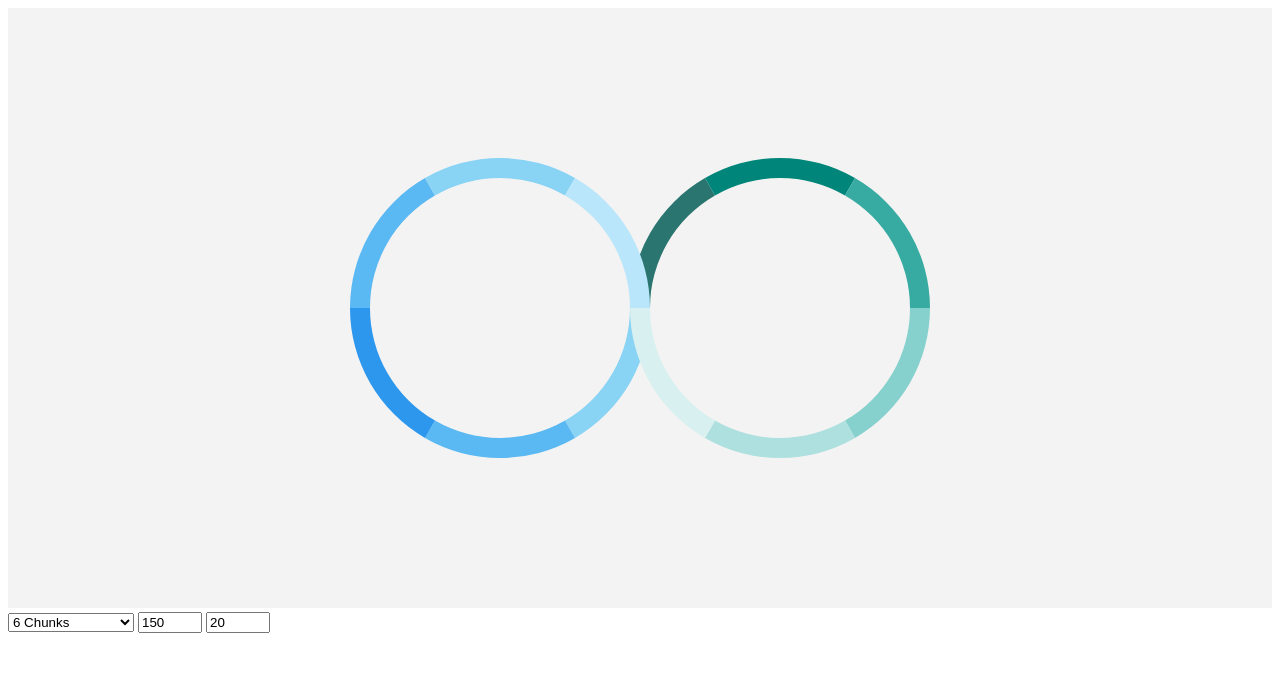
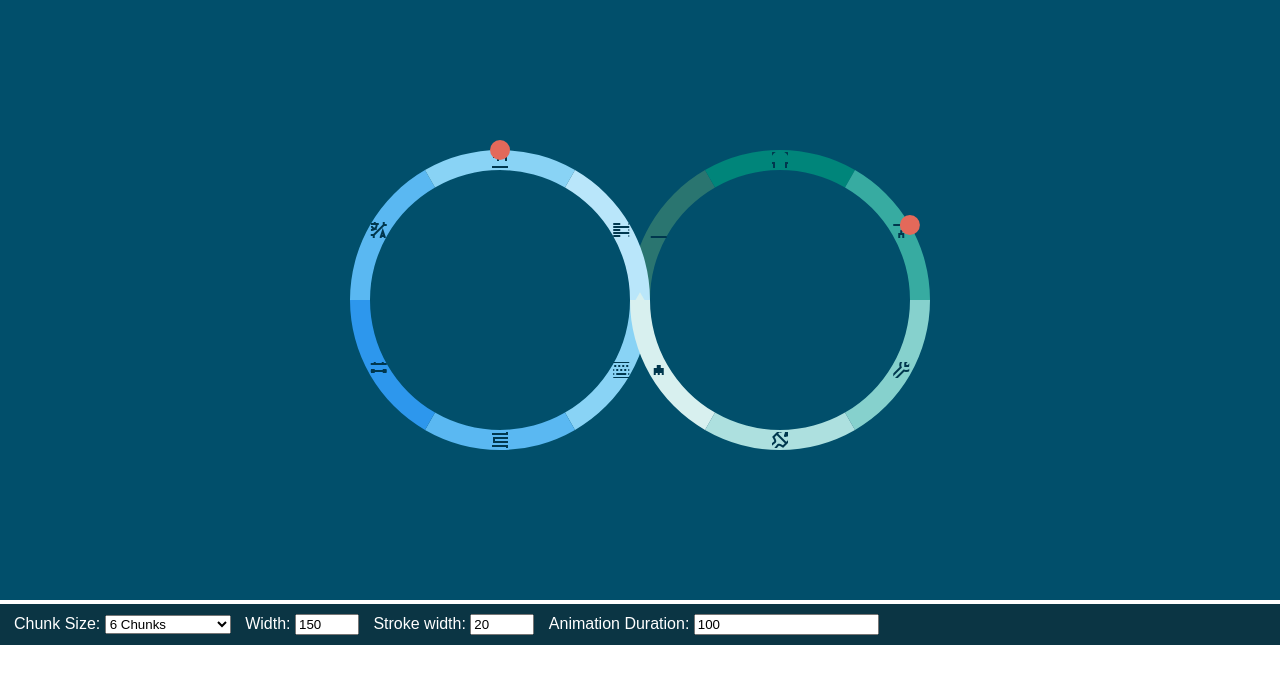
Before and after one commit to isaozler/infinite-loop, a website built with Parcel: page src/index.html in a window 1280 px wide. Built offline with nearby package versions, Linux system fonts and the light colour scheme.

Commit message:
looks a bit more like the design now 😅

```diff
--- a/src/app.ts
+++ b/src/app.ts
@@ -1,9 +1,8 @@
-import { select, arc, easeElasticOut } from 'd3'
-import type { Selection } from 'd3-selection'
+import { select, arc, easeElasticOut, symbol, symbolTriangle } from 'd3'
+import type { Select, TAnimationOptions, TArcClickHandler } from './types'
+
 import data from './data.json'
 import colors from './colors.json'
-
-type Select = Selection<any, any, any, any> | undefined
 
 let svg: Select;
 let t = 0;
@@ -26,7 +25,8 @@ const config = {
   size: +params.size || 6,
   outerRadius: +params.radius || 150,
   arcWidth: +params.width || 20,
-  arcTransitionDelay: 100,
+  arcGrowSize: +params.grow || 14,
+  arcTransitionDelay: +params.duration || 100,
   arcTweenTransitionDuration: 2000,
   colors,
 } as {
@@ -37,6 +37,7 @@ const config = {
   size: number
   outerRadius: number
   arcWidth: number
+  arcGrowSize: number
   arcTransitionDelay: number
   arcTweenTransitionDuration: number
   colors: {
@@ -95,6 +96,7 @@ function initMainGroup() {
 function appendArc(values: unknown, index: number) {
   const { half, element } = values as { half: number; element: Select }
   const div = Math.PI * 2 / config.size
+  const isTransitionSlice = half === 3 && index === (config.size / 2) - 1
   const startAngle = index === 0 ? 0 : ((index) * div)
   const endAngle = (index + 1) * div
   const angleOffset = half < 3 ? -(config.size / 2) * (div / 2) : (config.size / 2) * (div / 2)
@@ -105,37 +107,99 @@ function appendArc(values: unknown, index: number) {
     .startAngle(startAngle + angleOffset)
     .endAngle(endAngle + angleOffset)
 
-  const path = element
+  const slice = element?.append('g').classed('slice', true)
+  slice
+    ?.attr('data-is-transition-slice', isTransitionSlice)
+    .on('click', function (e) {
+      arcSelectHandler.apply(this, [e, { innerRadius, startAngle, angleOffset, endAngle, half }])
+    })
+  slice
     ?.append('path')
     .classed('arc', true)
     .attr('d', arcShape)
     .attr('data-json', `${JSON.stringify(data[t] || {})}`)
+    .attr('data-is-reversed', half === 3 || half === 1)
     .attr('data-sa', `${startAngle + angleOffset}`)
     .attr('data-ea', `${endAngle + angleOffset}`)
     .attr('fill', config.colors[half][index])
     .style('opacity', 0)
-    .style('transform', 'scale(1.2)')
-    .on('click', function () {
-      const isActive = select(this).classed('active')
-      const _innerRadius = (isActive ? 0 : 20) + innerRadius
-      const _outerRadius = (isActive ? 0 : 20) + config.outerRadius
-      const _startAngle = startAngle + (!isActive ? angleOffset + 0.05 : angleOffset)
-      const _endAngle = endAngle + (!isActive ? angleOffset - 0.05 : angleOffset)
-      const data = JSON.parse(select(this).attr('data-json') || "")
+
+  if (isTransitionSlice) {
+    slice
+      ?.append('path')
+      .classed('triangle', true)
+      .attr("transform", `translate(-${config.outerRadius - (config.arcWidth / 2)}, ${(config.arcWidth / -10) + 2})`)
+      .attr("d", symbol().type(symbolTriangle).size(config.arcWidth * 4))
+      .attr('fill', config.colors[half][index])
+      .style('opacity', 0)
+  }
+
+  slice
+    ?.append('title')
+    .text(data[t]?.title || '')
+
+  const iconContainer = (config.arcWidth / 5) * 4
+  slice
+    ?.append('svg:foreignObject')
+    .classed('div-icon', true)
+    .attr('width', `${iconContainer}px`)
+    .attr('height', `${iconContainer}px`)
+    .style('opacity', 0)
+    .attr('transform', function (d) {
+      const [x, y] = arcShape.centroid(d)
+      return `translate(${x - (iconContainer / 2)}, ${y - (iconContainer / 2)})`
+    })
+    .append('xhtml:body')
+    .html(`<i class="las ${data[t]?.icon}"></i>`)
+
+  if (data[t]?.hasAlert) {
+    slice
+      ?.append('circle')
+      .classed('div-notification', true)
+      .attr('r', 10)
+      .attr('cx', 5)
+      .attr('cy', 5)
+      .style('opacity', 0)
+      .attr('transform', function (d) {
+        const [x, y] = arc()
+          .innerRadius(innerRadius)
+          .outerRadius((2 * config.arcWidth) + (config.outerRadius - 20))
+          .startAngle(startAngle + angleOffset)
+          .endAngle(endAngle + angleOffset).centroid(d)
+        return `translate(${x - 5}, ${y - 5})`
+      })
+  }
+
+  t++
+}
+
+function arcSelectHandler(this: SVGGElement, _: PointerEvent, options: TArcClickHandler) {
+  const { innerRadius, startAngle, angleOffset, endAngle, half } = options
+  const slice = select(this)
+  const path = slice.select('path')
+  const isActive = slice.classed('active')
+  const data = JSON.parse(path.attr('data-json') || '')
+  const isReversedOrder = half === 3 || half == 1
 
   resetArcs()
 
-      select(this)
-        .classed('active', !isActive)
+  slice?.classed('active', !isActive)
+
+  if (!isActive) {
+    path
       .transition()
       .ease(arcEase)
       .duration(config.arcTweenTransitionDuration)
-        .attr('d',
-          arc()
-            .innerRadius(_innerRadius)
-            .outerRadius(_outerRadius)
-            .startAngle(_startAngle)
-            .endAngle(_endAngle) as any)
+      .attr('d', (d: any) => {
+        const _startAngle = isReversedOrder ? endAngle : startAngle
+        const _endAngle = isReversedOrder ? startAngle : endAngle
+        return arc()
+          .innerRadius(innerRadius)
+          .outerRadius(config.outerRadius + config.arcGrowSize)
+          .startAngle(_startAngle + angleOffset)
+          .endAngle(_endAngle + angleOffset)(d) as any
+      })
+  }
 
   imageLeft?.attr('href', null)
   imageRight?.attr('href', null)
@@ -147,27 +211,33 @@ function appendArc(values: unknown, index: number) {
       imageLeft?.attr('href', data.src)
     }
   }
-    })
-
-  path?.append('title').text(data[t++]?.title || '')
 }
 
 function resetArcs() {
-  svg?.selectAll('.arc').classed('active', false).each(function () {
-    const _startAngle = +select(this).attr('data-sa')
-    const _endAngle = +select(this).attr('data-ea')
+  svg
+    ?.selectAll('.slice')
+    .classed('active', false)
+    .each(function () {
+      const arcElement = select(this).select('.arc')
+      let _startAngle = +arcElement.attr('data-sa')
+      let _endAngle = +arcElement.attr('data-ea')
+      const isReversedOrder = arcElement.attr('data-is-reversed') === "true"
+      select(this).classed('active', false)
 
-    select(this)
-      .classed('active', false)
+      arcElement
         .transition()
         .ease(arcEase)
         .duration(config.arcTweenTransitionDuration)
         .attr('d',
-        arc()
+          (d: any) => {
+            const __startAngle = isReversedOrder ? _endAngle : _startAngle
+            const __endAngle = isReversedOrder ? _startAngle : _endAngle
+            return arc()
               .innerRadius(config.outerRadius - config.arcWidth)
               .outerRadius(config.outerRadius)
-          .startAngle(_startAngle)
-          .endAngle(_endAngle) as any)
+              .startAngle(__startAngle)
+              .endAngle(__endAngle)(d) as any
+          })
     })
 }
 
@@ -176,29 +246,78 @@ function animateGroups() {
     svg
       ?.selectAll('.group' + half)
       .each(function () {
-        const arcs = select(this)
-          .selectAll('.arc')
+        select(this)
+          .selectAll('.slice')
           .each(function (_, i, all) {
-            select(this)
+            const arcElement = select(this).select('.arc')
+            const iconElement = select(this).select('.div-icon')
+            const circleElement = select(this).select('.div-notification')
+
+            animateIn(arcElement, { index, all, half, i, hasScaling: true })
+            animateIn(iconElement, { index, all, half, i, delay: config.arcTransitionDelay * 10 })
+            animateIn(circleElement, { index, all, half, i, delay: config.arcTransitionDelay * 10 })
+            select(this).select('.triangle')
               .transition()
               .duration(config.arcTransitionDelay * 2)
               .delay(
-                (index * (all.length * (config.arcTransitionDelay))) +
-                (
-                  (
-                    half === 3 || half == 1
-                      ? i = (all.length - 1) - i
-                      : i
-                  )
-                  * config.arcTransitionDelay
-                )
+                (index * (all.length * config.arcTransitionDelay))
+                + ((i - (config.size / 2)) * config.arcTransitionDelay)
+                + config.arcTransitionDelay
               )
               .style('opacity', 1)
-              .style('transform', 'scale(1)')
           })
       })
 
   })
 }
 
+
+function animateIn(element: Select, options: TAnimationOptions) {
+  if (!element) return
+
+  const { index, all, half, delay, hasScaling } = options
+  let { i } = options
+  const isReversedOrder = half === 3 || half == 1
+  const delayValue = (index * (all.length * (config.arcTransitionDelay))) +
+    (
+      (
+      isReversedOrder
+        ? i = (all.length - 1) - i
+        : i
+    )
+    * config.arcTransitionDelay
+  )
+
+  if (hasScaling) {
+    const startAngle = +element.attr('data-sa')
+    const endAngle = +element.attr('data-ea')
+    let _startAngle = startAngle
+    let _endAngle = endAngle
+
+    element.transition()
+      .duration(delay || config.arcTransitionDelay * 2)
+      .delay(delayValue)
+      .attrTween('d', (d: any) => {
+        return (t: number) => {
+          const diffAngle = endAngle - startAngle
+          _startAngle = isReversedOrder ? endAngle : startAngle
+          _endAngle = isReversedOrder ? endAngle - (t * diffAngle) : startAngle + (t * diffAngle)
+          return arc()
+            .innerRadius(config.outerRadius - config.arcWidth)
+            .outerRadius(config.outerRadius)
+            .startAngle(_startAngle)
+            .endAngle(_endAngle)(d) as any
+        }
+      })
+      .attr('data-sa', _startAngle)
+      .attr('data-ea', _endAngle)
+      .style('opacity', 1)
+  } else {
+    element.transition()
+      .duration(delay || config.arcTransitionDelay * 2)
+      .delay(delayValue)
+      .style('opacity', 1)
+  }
+}
+
 main()
--- a/src/data.json
+++ b/src/data.json
@@ -1,50 +1,170 @@
 [
   {
     "title": "Click to see a cat!",
+    "icon": "la-desktop",
+    "hasAlert": false,
     "src": "https://external-content.duckduckgo.com/iu/?u=https%3A%2F%2Ftse4.mm.bing.net%2Fth%3Fid%3DOIP.W4pl1wabhniHjlCrQHDn3gHaMJ%26pid%3DApi&f=1"
   },
   {
     "title": "Click to see a dog!",
+    "icon": "la-headphones",
+    "hasAlert": false,
     "src": "https://external-content.duckduckgo.com/iu/?u=https%3A%2F%2Ftse3.mm.bing.net%2Fth%3Fid%3DOIP.DBB5qYtSyaqgwTFXpqBWrwHaE8%26pid%3DApi&f=1"
   },
   {
     "title": "Click to see a dog!",
+    "icon": "la-paint-roller",
+    "hasAlert": true,
     "src": "https://external-content.duckduckgo.com/iu/?u=https%3A%2F%2Ftse3.mm.bing.net%2Fth%3Fid%3DOIP.DBB5qYtSyaqgwTFXpqBWrwHaE8%26pid%3DApi&f=1"
   },
   {
     "title": "Click to see a cat!",
+    "icon": "la-language",
+    "hasAlert": false,
     "src": "https://external-content.duckduckgo.com/iu/?u=https%3A%2F%2Ftse4.mm.bing.net%2Fth%3Fid%3DOIP.W4pl1wabhniHjlCrQHDn3gHaMJ%26pid%3DApi&f=1"
   },
   {
     "title": "Click to see a dog!",
+    "icon": "la-ruler-horizontal",
+    "hasAlert": true,
     "src": "https://external-content.duckduckgo.com/iu/?u=https%3A%2F%2Ftse3.mm.bing.net%2Fth%3Fid%3DOIP.DBB5qYtSyaqgwTFXpqBWrwHaE8%26pid%3DApi&f=1"
   },
   {
     "title": "Click to see a dog!",
+    "icon": "la-server",
+    "hasAlert": false,
     "src": "https://external-content.duckduckgo.com/iu/?u=https%3A%2F%2Ftse3.mm.bing.net%2Fth%3Fid%3DOIP.DBB5qYtSyaqgwTFXpqBWrwHaE8%26pid%3DApi&f=1"
   },
   {
     "title": "Click to see a cat!",
+    "icon": "la-wrench",
+    "hasAlert": false,
     "src": "https://external-content.duckduckgo.com/iu/?u=https%3A%2F%2Ftse4.mm.bing.net%2Fth%3Fid%3DOIP.W4pl1wabhniHjlCrQHDn3gHaMJ%26pid%3DApi&f=1"
   },
   {
     "title": "Click to see a dog!",
+    "icon": "la-brush",
+    "hasAlert": false,
     "src": "https://external-content.duckduckgo.com/iu/?u=https%3A%2F%2Ftse3.mm.bing.net%2Fth%3Fid%3DOIP.DBB5qYtSyaqgwTFXpqBWrwHaE8%26pid%3DApi&f=1"
   },
   {
     "title": "Click to see a dog!",
+    "icon": "la-ethernet",
+    "hasAlert": false,
     "src": "https://external-content.duckduckgo.com/iu/?u=https%3A%2F%2Ftse3.mm.bing.net%2Fth%3Fid%3DOIP.DBB5qYtSyaqgwTFXpqBWrwHaE8%26pid%3DApi&f=1"
   },
   {
     "title": "Click to see a cat!",
+    "icon": "la-keyboard",
+    "hasAlert": false,
     "src": "https://external-content.duckduckgo.com/iu/?u=https%3A%2F%2Ftse4.mm.bing.net%2Fth%3Fid%3DOIP.W4pl1wabhniHjlCrQHDn3gHaMJ%26pid%3DApi&f=1"
   },
   {
     "title": "Click to see a dog!",
+    "icon": "la-stream",
+    "hasAlert": false,
     "src": "https://external-content.duckduckgo.com/iu/?u=https%3A%2F%2Ftse3.mm.bing.net%2Fth%3Fid%3DOIP.DBB5qYtSyaqgwTFXpqBWrwHaE8%26pid%3DApi&f=1"
   },
   {
     "title": "Click to see a dog!",
+    "icon": "la-toolbox",
+    "hasAlert": false,
+    "src": "https://external-content.duckduckgo.com/iu/?u=https%3A%2F%2Ftse3.mm.bing.net%2Fth%3Fid%3DOIP.DBB5qYtSyaqgwTFXpqBWrwHaE8%26pid%3DApi&f=1"
+  },
+  {
+    "title": "Click to see a cat!",
+    "icon": "la-desktop",
+    "hasAlert": false,
+    "src": "https://external-content.duckduckgo.com/iu/?u=https%3A%2F%2Ftse4.mm.bing.net%2Fth%3Fid%3DOIP.W4pl1wabhniHjlCrQHDn3gHaMJ%26pid%3DApi&f=1"
+  },
+  {
+    "title": "Click to see a dog!",
+    "icon": "la-headphones",
+    "hasAlert": false,
+    "src": "https://external-content.duckduckgo.com/iu/?u=https%3A%2F%2Ftse3.mm.bing.net%2Fth%3Fid%3DOIP.DBB5qYtSyaqgwTFXpqBWrwHaE8%26pid%3DApi&f=1"
+  },
+  {
+    "title": "Click to see a dog!",
+    "icon": "la-paint-roller",
+    "hasAlert": false,
+    "src": "https://external-content.duckduckgo.com/iu/?u=https%3A%2F%2Ftse3.mm.bing.net%2Fth%3Fid%3DOIP.DBB5qYtSyaqgwTFXpqBWrwHaE8%26pid%3DApi&f=1"
+  },
+  {
+    "title": "Click to see a cat!",
+    "icon": "la-language",
+    "hasAlert": false,
+    "src": "https://external-content.duckduckgo.com/iu/?u=https%3A%2F%2Ftse4.mm.bing.net%2Fth%3Fid%3DOIP.W4pl1wabhniHjlCrQHDn3gHaMJ%26pid%3DApi&f=1"
+  },
+  {
+    "title": "Click to see a dog!",
+    "icon": "la-ruler-horizontal",
+    "hasAlert": false,
+    "src": "https://external-content.duckduckgo.com/iu/?u=https%3A%2F%2Ftse3.mm.bing.net%2Fth%3Fid%3DOIP.DBB5qYtSyaqgwTFXpqBWrwHaE8%26pid%3DApi&f=1"
+  },
+  {
+    "title": "Click to see a dog!",
+    "icon": "la-server",
+    "hasAlert": false,
+    "src": "https://external-content.duckduckgo.com/iu/?u=https%3A%2F%2Ftse3.mm.bing.net%2Fth%3Fid%3DOIP.DBB5qYtSyaqgwTFXpqBWrwHaE8%26pid%3DApi&f=1"
+  },
+  {
+    "title": "Click to see a cat!",
+    "icon": "la-wrench",
+    "hasAlert": false,
+    "src": "https://external-content.duckduckgo.com/iu/?u=https%3A%2F%2Ftse4.mm.bing.net%2Fth%3Fid%3DOIP.W4pl1wabhniHjlCrQHDn3gHaMJ%26pid%3DApi&f=1"
+  },
+  {
+    "title": "Click to see a dog!",
+    "icon": "la-brush",
+    "hasAlert": false,
+    "src": "https://external-content.duckduckgo.com/iu/?u=https%3A%2F%2Ftse3.mm.bing.net%2Fth%3Fid%3DOIP.DBB5qYtSyaqgwTFXpqBWrwHaE8%26pid%3DApi&f=1"
+  },
+  {
+    "title": "Click to see a dog!",
+    "icon": "la-ethernet",
+    "hasAlert": false,
+    "src": "https://external-content.duckduckgo.com/iu/?u=https%3A%2F%2Ftse3.mm.bing.net%2Fth%3Fid%3DOIP.DBB5qYtSyaqgwTFXpqBWrwHaE8%26pid%3DApi&f=1"
+  },
+  {
+    "title": "Click to see a cat!",
+    "icon": "la-keyboard",
+    "hasAlert": false,
+    "src": "https://external-content.duckduckgo.com/iu/?u=https%3A%2F%2Ftse4.mm.bing.net%2Fth%3Fid%3DOIP.W4pl1wabhniHjlCrQHDn3gHaMJ%26pid%3DApi&f=1"
+  },
+  {
+    "title": "Click to see a dog!",
+    "icon": "la-stream",
+    "hasAlert": false,
+    "src": "https://external-content.duckduckgo.com/iu/?u=https%3A%2F%2Ftse3.mm.bing.net%2Fth%3Fid%3DOIP.DBB5qYtSyaqgwTFXpqBWrwHaE8%26pid%3DApi&f=1"
+  },
+  {
+    "title": "Click to see a dog!",
+    "icon": "la-toolbox",
+    "hasAlert": false,
+    "src": "https://external-content.duckduckgo.com/iu/?u=https%3A%2F%2Ftse3.mm.bing.net%2Fth%3Fid%3DOIP.DBB5qYtSyaqgwTFXpqBWrwHaE8%26pid%3DApi&f=1"
+  },
+  {
+    "title": "Click to see a dog!",
+    "icon": "la-ethernet",
+    "hasAlert": false,
+    "src": "https://external-content.duckduckgo.com/iu/?u=https%3A%2F%2Ftse3.mm.bing.net%2Fth%3Fid%3DOIP.DBB5qYtSyaqgwTFXpqBWrwHaE8%26pid%3DApi&f=1"
+  },
+  {
+    "title": "Click to see a cat!",
+    "icon": "la-keyboard",
+    "hasAlert": false,
+    "src": "https://external-content.duckduckgo.com/iu/?u=https%3A%2F%2Ftse4.mm.bing.net%2Fth%3Fid%3DOIP.W4pl1wabhniHjlCrQHDn3gHaMJ%26pid%3DApi&f=1"
+  },
+  {
+    "title": "Click to see a dog!",
+    "icon": "la-stream",
+    "hasAlert": false,
+    "src": "https://external-content.duckduckgo.com/iu/?u=https%3A%2F%2Ftse3.mm.bing.net%2Fth%3Fid%3DOIP.DBB5qYtSyaqgwTFXpqBWrwHaE8%26pid%3DApi&f=1"
+  },
+  {
+    "title": "Click to see a dog!",
+    "icon": "la-toolbox",
+    "hasAlert": false,
     "src": "https://external-content.duckduckgo.com/iu/?u=https%3A%2F%2Ftse3.mm.bing.net%2Fth%3Fid%3DOIP.DBB5qYtSyaqgwTFXpqBWrwHaE8%26pid%3DApi&f=1"
   }
 ]
--- a/src/index.html
+++ b/src/index.html
@@ -4,12 +4,19 @@
 <head>
   <meta charset="utf-8" />
   <title>Infinite Loop</title>
+  <link rel="stylesheet"
+        href="https://maxst.icons8.com/vue-static/landings/line-awesome/line-awesome/1.3.0/css/line-awesome.min.css" />
+  <link rel="stylesheet"
+        href="https://maxst.icons8.com/vue-static/landings/line-awesome/font-awesome-line-awesome/css/all.min.css" />
   <link rel="stylesheet" href="styles.css" />
   <script type="module" src="app.ts"></script>
 </head>
 
 <body>
   <svg id="canvas" viewBox="0 0 800 600" width="800" height="600" xmlns="http://www.w3.org/2000/svg"></svg>
+  <div class="toolbar">
+    <label>
+      Chunk Size:
       <select name="divs" id="divs" onchange="setChunks(this)">
         <option>Select chunk size</option>
         <option value="4">4 Chunks</option>
@@ -19,34 +26,22 @@
         <option value="12">12 Chunks</option>
         <option value="14">14 Chunks</option>
       </select>
+    </label>
+    <label>
+      Width:
       <input type="number" id="radius" onchange="setRadius(this)" min="150" max="250" />
+    </label>
+    <label>
+      Stroke width:
       <input type="number" id="arcWidth" onchange="setArcWidth(this)" min="20" max="100" />
+    </label>
+    <label>
+      Animation Duration:
+      <input type="number" id="duration" onchange="setDuration(this)" min="100" />
+    </label>
+    </div>
 
-  <script type="text/javascript">
-    const urlSearchParams = new URLSearchParams(window.location.search);
-    let activeChunkSize = urlSearchParams.get('size') || 6
-
-    document.querySelector('#divs option[value="' + activeChunkSize + '"]').setAttribute('selected', true)
-    document.querySelector('#radius').setAttribute('value', urlSearchParams.get('radius') || 150)
-    document.querySelector('#arcWidth').setAttribute('value', urlSearchParams.get('width') || 20)
-
-    setChunks = (e) => {
-      urlSearchParams.set('size', e.value)
-      window.location.replace(`?${urlSearchParams.toString()}`)
-    }
-
-    setRadius = (e) => {
-      const value = +e.value > 250 || +e.value < 150 ? 150 : +e.value
-      urlSearchParams.set('radius', value)
-      window.location.replace(`?${urlSearchParams.toString()}`)
-    }
-
-    setArcWidth = (e) => {
-      const value = +e.value > 100 || +e.value < 20 ? 20 : +e.value
-      urlSearchParams.set('width', value)
-      window.location.replace(`?${urlSearchParams.toString()}`)
-    }
-  </script>
+  <script src="main.js"></script>
 </body>
 
 </html>
--- /dev/null
+++ b/src/main.js
@@ -0,0 +1,34 @@
+const urlSearchParams = new URLSearchParams(window.location.search)
+let activeChunkSize = urlSearchParams.get('size') || 6
+
+document.querySelector('#divs option[value="' + activeChunkSize + '"]').setAttribute('selected', true)
+document.querySelector('#radius').setAttribute('value', urlSearchParams.get('radius') || '150')
+document.querySelector('#arcWidth').setAttribute('value', urlSearchParams.get('width') || '20')
+document.querySelector('#duration').setAttribute('value', urlSearchParams.get('duration') || '100')
+
+setChunks = (e) => {
+  urlSearchParams.set('size', e.value)
+  setUrl()
+}
+
+setRadius = (e) => {
+  const value = +e.value > 250 || +e.value < 150 ? 150 : +e.value
+  urlSearchParams.set('radius', value)
+  setUrl()
+}
+
+setArcWidth = (e) => {
+  const value = +e.value > 100 || +e.value < 20 ? 20 : +e.value
+  urlSearchParams.set('width', value)
+  setUrl()
+}
+
+setDuration = (e) => {
+  const value = +e.value < 100 ? 100 : +e.value
+  urlSearchParams.set('duration', value)
+  setUrl()
+}
+
+setUrl = () => {
+  window.location.replace(`?${urlSearchParams.toString()}`)
+}
--- a/src/styles.css
+++ b/src/styles.css
@@ -1,18 +1,53 @@
+html, body {
+  margin: 0;
+  padding: 0;
+  font-style: normal;
+  font-family: sans-serif;
+}
+
+.toolbar {
+  background: #0b3544;
+  margin: 0;
+  padding: 10px 4px;
+}
+
+label {
+  display: inline-block;
+  margin: 0 0 0 10px;
+  color: white;
+}
+
 svg {
-  background: #f3f3f3;
+  background: #014F6B;
   margin: 0 auto;
   width: 100%;
 }
 
-svg .arc {
+svg .slice {
   cursor: pointer;
 }
 
-svg .arc:hover {
-  stroke: black;
-  stroke-width: 3;
+svg .slice .div-notification {
+  fill: #E3695A;
 }
 
-svg .images {
-  fill: red;
+svg .div-icon body {
+  margin: 0;
+  padding: 0;
+  height: 100%;
+  width: 100%;
+  display: flex;
+  align-items: center;
+  justify-content: center;
 }
+
+svg .div-icon body i {
+  font-size: 2rem;
+  color: #00374E;
+  transition: all 400ms cubic-bezier(0.075, 0.82, 0.165, 1);
+}
+
+svg .slice.active .div-icon body i {
+  color: inherit;
+  font-size: 3rem;
+}
--- /dev/null
+++ b/src/types.ts
@@ -0,0 +1,21 @@
+import type { BaseType } from 'd3'
+import type { Selection } from 'd3-selection'
+
+export type Select = Selection<any, any, any, any> | undefined
+
+export type TAnimationOptions = {
+  index: number
+  all: BaseType[] | ArrayLike<BaseType>
+  half: number
+  i: number
+  delay?: number
+  hasScaling?: boolean
+}
+
+export type TArcClickHandler = {
+  innerRadius: number
+  startAngle: number
+  angleOffset: number
+  endAngle: number
+  half: number
+}
```
Also changed, not shown: 2 other files. Lines whose indentation alone changed are shown as unchanged.
